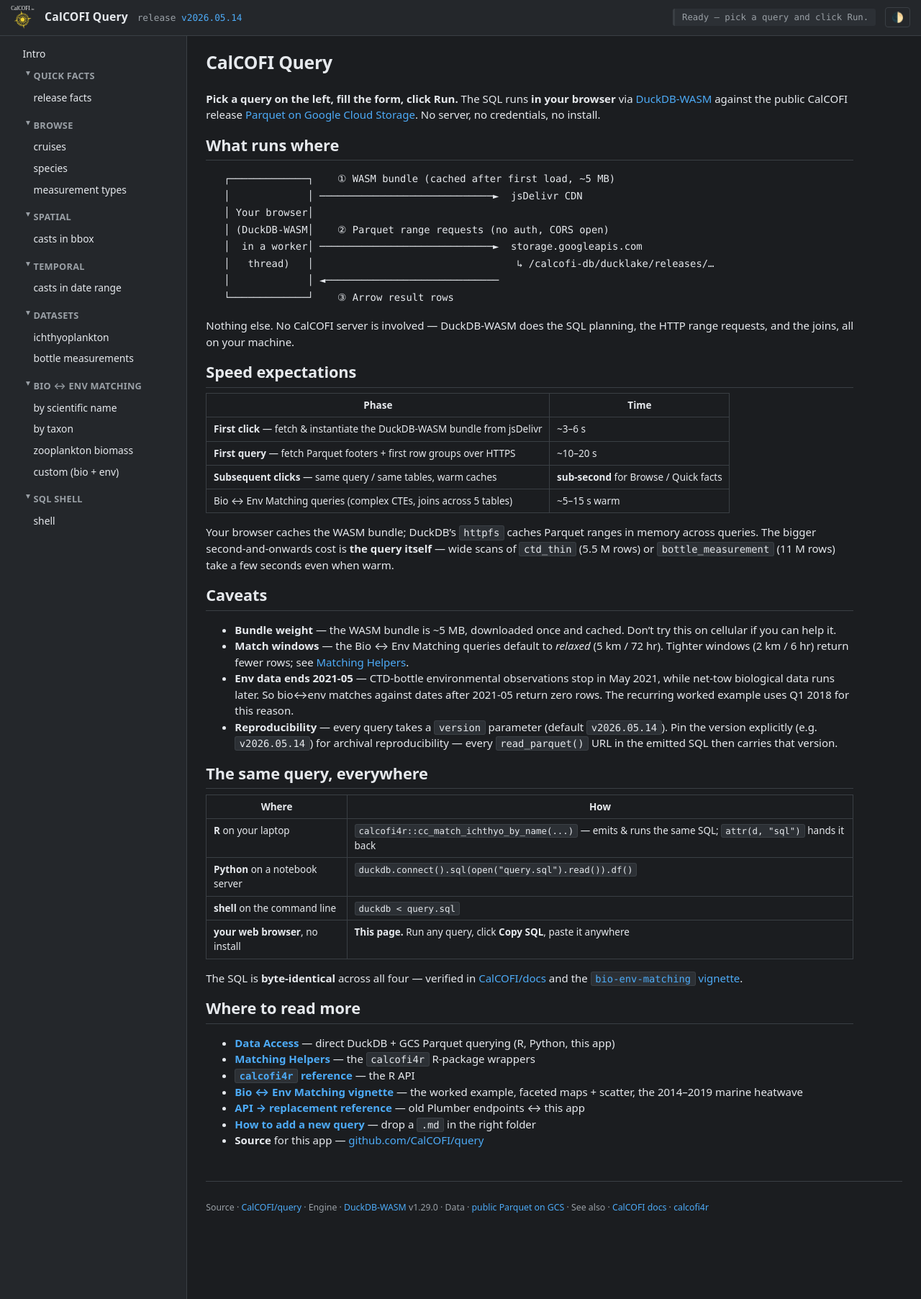
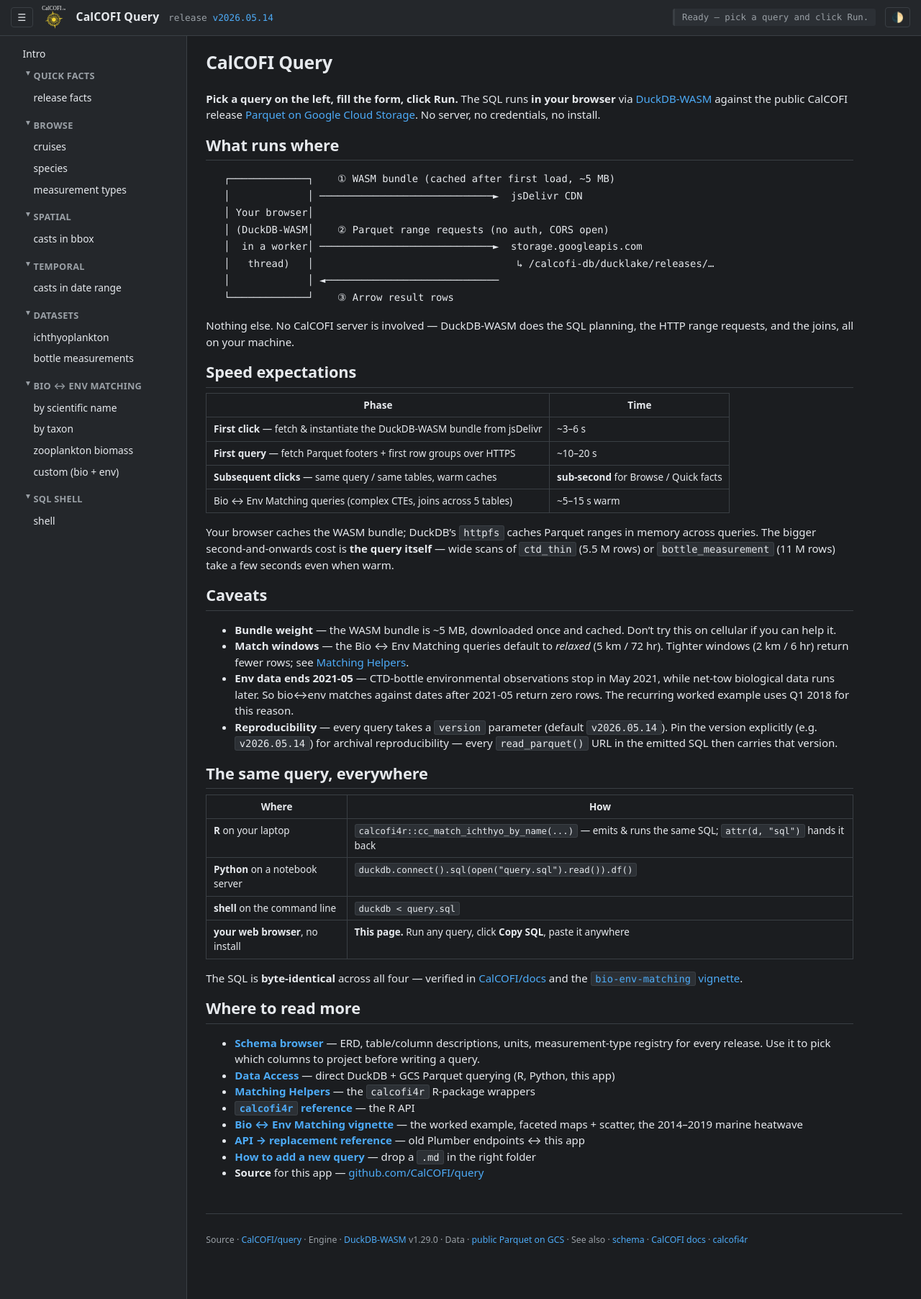
Before and after one commit to CalCOFI/db-query, a Jekyll site: the page built from index.html, in a window 1280 px wide. Shown: the whole page at 72% size. Built offline with Jekyll 4.4.1, drawn with Linux system fonts in a browser that asks for light colours.

Commit message:
Schema browser links + collapsible sidebar + bump-default-version action
- Header release pill and intro "Where to read more" now link to
  calcofi.io/schema (the new schema browser); footer gets a schema link
  alongside docs / calcofi4r.
- Collapsible left sidebar: ☰ toggle next to the logo, state persisted
  in localStorage, mirrors the existing theme-toggle pattern.
- .github/workflows/bump-default-version.yml: cron-polls GCS latest.txt
  every 6h (plus workflow_dispatch); rewrites _config.yml:default_version
  and commits when the GCS pointer moves. The existing pages.yml
  redeploys on the resulting push.

Co-Authored-By: Claude Opus 4.7 (1M context) <noreply@anthropic.com>

```diff
--- a/_layouts/default.html
+++ b/_layouts/default.html
@@ -26,6 +26,7 @@
 <div id="layout">
 
   <header class="app-header">
+    <button id="nav-toggle" type="button" aria-label="Toggle sidebar" title="Toggle sidebar">☰</button>
     <a class="app-logo" href="{{ '/' | relative_url }}" aria-label="CalCOFI Query — home">
       {%- comment -%}
         Two SVGs, one per theme — the active one is shown via CSS rules in style.css
@@ -39,7 +40,7 @@
     </a>
     <h1>{{ site.title }}</h1>
     <span class="release">
-      release&nbsp;<a id="release-link" href="https://storage.googleapis.com/calcofi-db/ducklake/releases/{{ site.default_version }}/RELEASE_NOTES.md">{{ site.default_version }}</a>
+      release&nbsp;<a id="release-link" href="https://calcofi.io/schema/#erd?v={{ site.default_version }}" title="Browse the {{ site.default_version }} schema (tables, columns, measurements)">{{ site.default_version }}</a>
     </span>
     <span class="spacer"></span>
     <span id="status">Ready — pick a query and click Run.</span>
@@ -58,7 +59,8 @@
           · Engine · <a href="https://duckdb.org/docs/api/wasm/overview.html">DuckDB-WASM</a>
           v{{ site.duckdb_wasm_version }}
           · Data · <a href="https://storage.googleapis.com/calcofi-db/ducklake/releases/">public Parquet on GCS</a>
-          · See also · <a href="https://calcofi.io/docs/">CalCOFI docs</a> ·
+          · See also · <a href="https://calcofi.io/schema/">schema</a> ·
+          <a href="https://calcofi.io/docs/">CalCOFI docs</a> ·
           <a href="https://calcofi.io/calcofi4r/">calcofi4r</a>
         </p>
       </footer>
--- a/app.js
+++ b/app.js
@@ -147,6 +147,18 @@ $("#theme-toggle").addEventListener("click", () => {
   const next = document.documentElement.dataset.theme === "dark" ? "light" : "dark";
   document.documentElement.dataset.theme = next;
   localStorage.setItem("theme", next);
+});
+
+// ─── sidebar collapse toggle ────────────────────────────────────────────
+// state lives on #layout[data-nav-collapsed]; CSS at #body grid + aside#nav
+const layoutEl = $("#layout");
+if (localStorage.getItem("nav-collapsed") === "true") {
+  layoutEl.dataset.navCollapsed = "true";
+}
+$("#nav-toggle").addEventListener("click", () => {
+  const next = layoutEl.dataset.navCollapsed === "true" ? "false" : "true";
+  layoutEl.dataset.navCollapsed = next;
+  localStorage.setItem("nav-collapsed", next);
 });
 
 // ─── populate <select> options from dynamic sources ─────────────────────
--- a/intro.md
+++ b/intro.md
@@ -68,6 +68,7 @@ and the
 
 ## Where to read more
 
+- [**Schema browser**](https://calcofi.io/schema/) — ERD, table/column descriptions, units, measurement-type registry for every release. Use it to pick which columns to project before writing a query.
 - [**Data Access**](https://calcofi.io/docs/data-access.html) — direct DuckDB + GCS Parquet querying (R, Python, this app)
 - [**Matching Helpers**](https://calcofi.io/docs/helpers.html) — the `calcofi4r` R-package wrappers
 - [**`calcofi4r` reference**](https://calcofi.io/calcofi4r/reference/index.html) — the R API
--- a/style.css
+++ b/style.css
@@ -103,13 +103,15 @@ header.app-header #status {
 header.app-header #status.busy    { border-left-color: var(--warn);    color: var(--fg); }
 header.app-header #status.success { border-left-color: var(--success); color: var(--fg); }
 header.app-header #status.error   { border-left-color: var(--error);   color: var(--error); }
-header.app-header button#theme-toggle {
+header.app-header button#theme-toggle,
+header.app-header button#nav-toggle {
   background: transparent; border: 1px solid var(--border);
   color: var(--fg); font: inherit; cursor: pointer;
   border-radius: 4px;
   padding: 0.2rem 0.55rem;
 }
-header.app-header button#theme-toggle:hover { background: var(--panel-2); }
+header.app-header button#theme-toggle:hover,
+header.app-header button#nav-toggle:hover { background: var(--panel-2); }
 
 /* ── two-column body ─────────────────────────────────────────────────────── */
 
@@ -118,6 +120,8 @@ header.app-header button#theme-toggle:hover { background: var(--panel-2); }
   grid-template-columns: 260px 1fr;
   min-height: 0; /* let main scroll independently */
 }
+#layout[data-nav-collapsed="true"] #body { grid-template-columns: 1fr; }
+#layout[data-nav-collapsed="true"] aside#nav { display: none; }
 @media (max-width: 720px) {
   #body { grid-template-columns: 1fr; }
   aside#nav { display: none; }
```
Also changed, not shown: .github/workflows/bump-default-version.yml (added).
